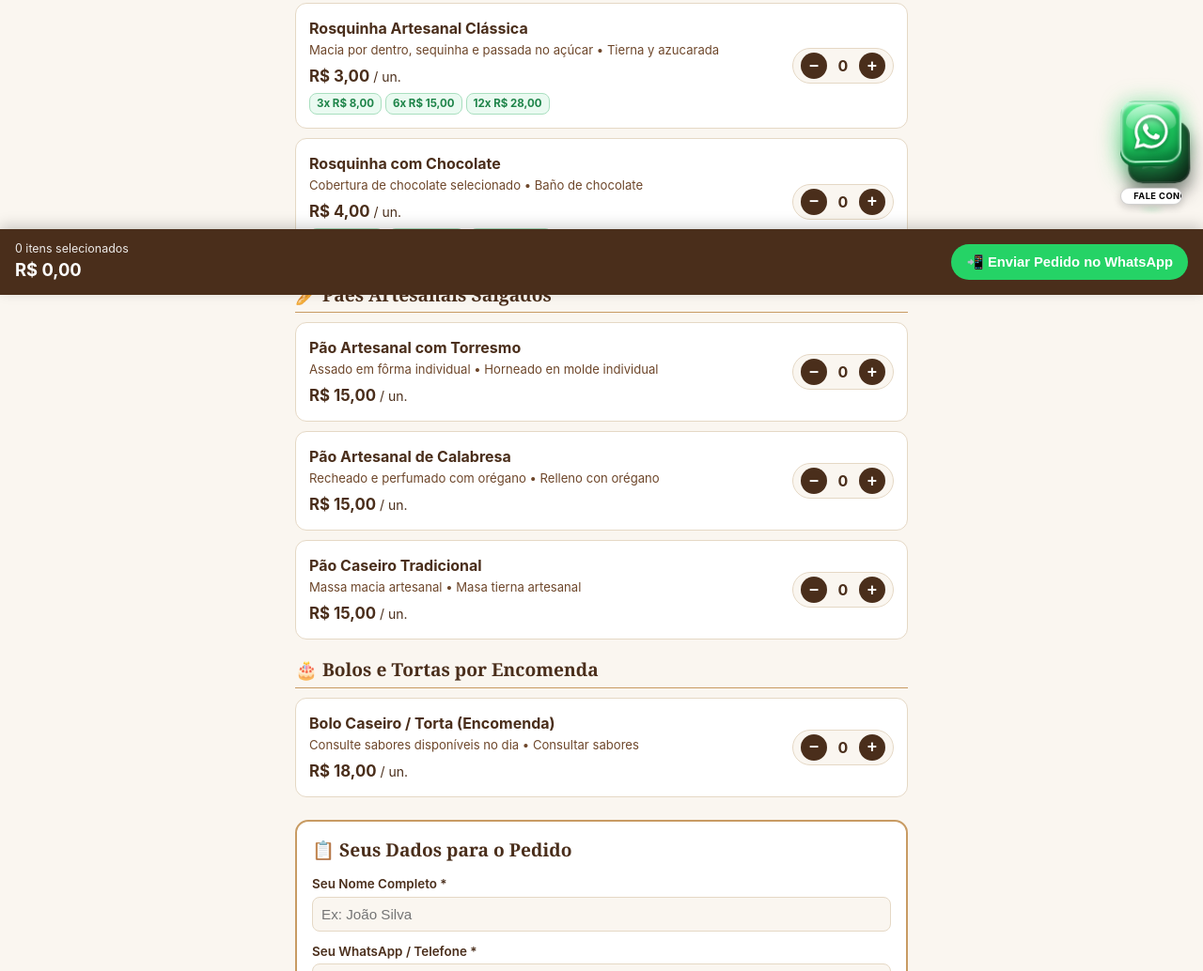
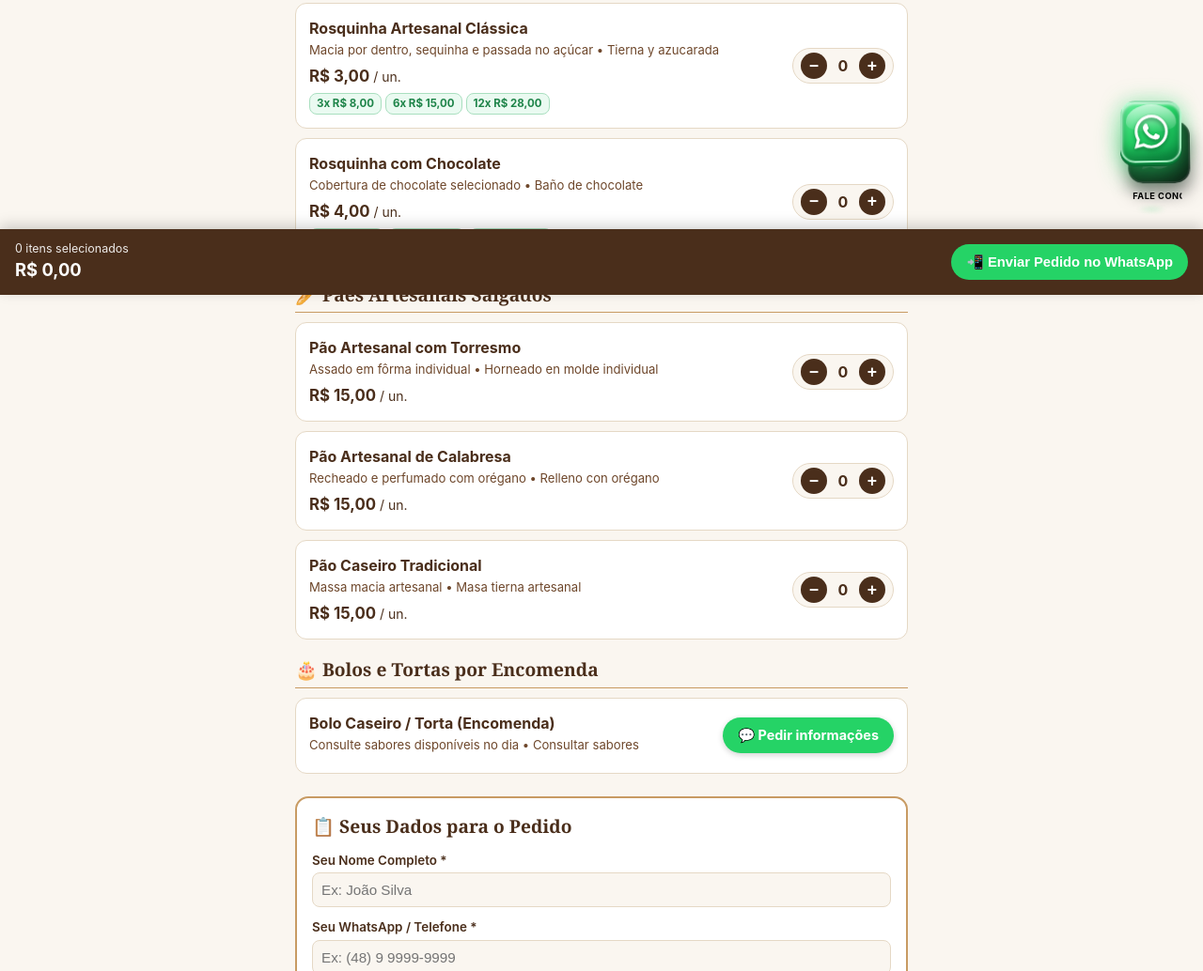
Before and after one commit to alasexpress25-netizen/flordeVainilla-, a plain HTML site: page index.html in a window 1280 px wide. Shown: the part 486-1520 px from the top of the page at 94% size. Drawn offline with nearby package versions, Linux system fonts and the light colour scheme; no server answers.

Commit message:
Add files via upload

```diff
--- a/index.html
+++ b/index.html
@@ -73,6 +73,13 @@
     .product-info h3 { font-size: 1rem; margin-bottom: 2px; }
     .product-info p { font-size: 0.82rem; color: var(--brown-light); margin-bottom: 5px; }
     .price-tag { font-weight: 700; font-size: 1.05rem; }
+    .info-btn {
+      display: inline-flex; align-items: center; gap: 6px; border: 0; cursor: pointer;
+      background: var(--green); color: #fff; font-weight: 700; font-size: .9rem;
+      padding: 10px 16px; border-radius: 999px; font-family: inherit;
+      box-shadow: 0 2px 6px rgba(0,0,0,.18); white-space: nowrap;
+    }
+    .info-btn:hover { filter: brightness(1.05); }
     .promo-pills { display: flex; flex-wrap: wrap; gap: 4px; margin-top: 5px; }
     .promo-pill {
       background: #EAFAF1; color: var(--promo); border: 1px solid #A9DFBF;
@@ -192,8 +199,8 @@
     /* Marquesina: mismo ancho que el badge, sin sobresalir */
     .wa3d .ticker {
       position: absolute; left: 0; width: 100%; top: calc(100% + 18px); height: 18px;
-      overflow: hidden; border-radius: 9px; background: #fff;
-      border: 1px solid rgba(0,0,0,.18); box-shadow: 0 3px 8px rgba(0,0,0,.18);
+      overflow: hidden; border-radius: 9px; background: transparent;
+      border: 0; box-shadow: none;
       display: flex; align-items: center;
     }
     .wa3d .ticker .track {
@@ -537,6 +544,20 @@
         const itemName = currentLang === "pt" ? item.name_pt : item.name_es;
         const card = document.createElement("div");
         card.className = "product-card";
+
+        if (item.cat === "tortas") {
+          card.innerHTML =
+            '<div class="product-info">' +
+              '<h3>' + itemName + '</h3>' +
+              '<p>' + (item.description || "") + '</p>' +
+            '</div>' +
+            '<button type="button" class="info-btn" onclick="askCakeInfo(' + item.id + ')">' +
+              (currentLang === "pt" ? "💬 Pedir informações" : "💬 Pedir información") +
+            '</button>';
+          container.appendChild(card);
+          return;
+        }
+
         card.innerHTML =
           '<div class="product-info">' +
             '<h3>' + itemName + '</h3>' +
@@ -553,6 +574,17 @@
         container.appendChild(card);
       });
     });
+  }
+
+  function askCakeInfo(id) {
+    const item = products.find(function(p) { return p.id === id; });
+    const isPt = currentLang === "pt";
+    const name = item ? (isPt ? item.name_pt : item.name_es) : "";
+    const hasName = name && name.toLowerCase().indexOf("peça cardápio") === -1 && name.toLowerCase().indexOf("pe\u00e7a card") === -1;
+    const msg = isPt
+      ? "Olá! Vim pelo site da Flor de Baunilha e gostaria de mais informações sobre os bolos e tortas por encomenda (sabores, tamanhos, valores e prazos)." + (hasName ? " Item: " + name + "." : "")
+      : "¡Hola! Vengo del sitio de Flor de Baunilha y me gustaría recibir más información sobre las tortas y bolos por encargo (sabores, tamaños, precios y plazos)." + (hasName ? " Producto: " + name + "." : "");
+    window.open("https://wa.me/" + WHATSAPP_NUMBER + "?text=" + encodeURIComponent(msg), "_blank");
   }
 
   function changeQty(id, delta) {
```
